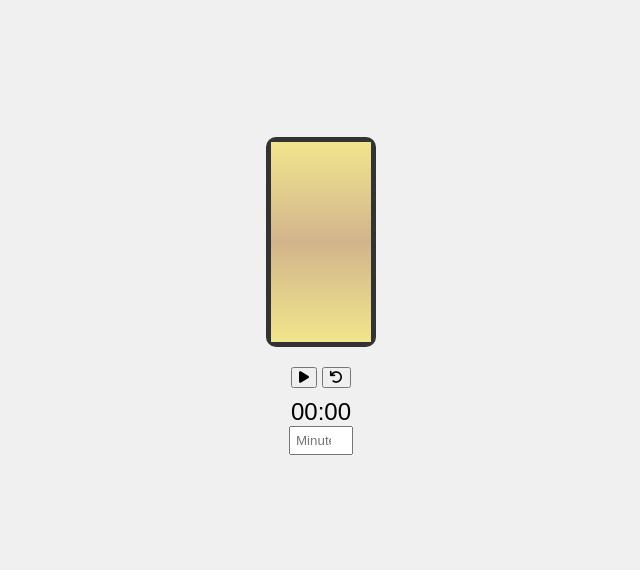
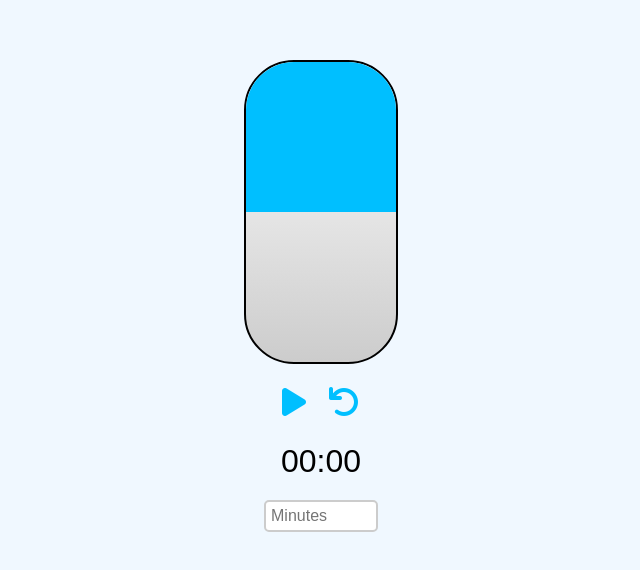
Before and after one commit to emmcygn/emmcygn.github.io, a plain HTML site: page sandglass-timer:/index.html in a window 1280 px wide. Shown: the part 104-674 px from the top of the page, without its empty margins (319-959 px from the left). Drawn offline with nearby package versions, Linux system fonts and the light colour scheme.

Commit message:
Update style.css

```diff
--- a/sandglass-timer:/style.css
+++ b/sandglass-timer:/style.css
@@ -1,11 +1,12 @@
+/* style.css */
 body {
     display: flex;
     justify-content: center;
     align-items: center;
     height: 100vh;
     margin: 0;
+    background: #f0f8ff;
     font-family: Arial, sans-serif;
-    background-color: #f0f0f0;
 }
 
 .container {
@@ -14,41 +15,66 @@ body {
 
 .sandglass {
     position: relative;
-    width: 100px;
-    height: 200px;
-    margin: 0 auto 20px;
-    border: 5px solid #333;
-    border-radius: 10px;
+    width: 150px;
+    height: 300px;
+    background: #ccc;
+    border: 2px solid #000;
+    border-radius: 50px;
+    overflow: hidden;
+    background: linear-gradient(to bottom, #fff, #ccc);
 }
 
-.sand-top, .sand-bottom {
+.sand-top, .sand-bottom, .sand-cover {
     position: absolute;
     width: 100%;
+    background: #00bfff;
+}
+
+.sand-top {
     height: 50%;
-    background: linear-gradient(to bottom, #f0e68c, #d2b48c);
-    transform-origin: center top;
+    top: 0;
+}
+
+.sand-cover {
+    height: 0;
+    top: 50%;
 }
 
 .sand-bottom {
-    top: 50%;
-    background: linear-gradient(to top, #f0e68c, #d2b48c);
+    height: 0%;
+    bottom: 0;
 }
 
+
 .controls {
-    margin-bottom: 10px;
+    display: flex;
+    justify-content: center;
+    gap: 10px;
+    margin-top: 20px;
 }
 
-#minutes {
-    width: 50px;
-    padding: 5px;
+.controls button {
+    background: none;
+    border: none;
+    font-size: 2em;
+    cursor: pointer;
+    color: #00bfff;
 }
 
-#startButton {
-    padding: 5px 10px;
-    cursor: pointer;
+.controls button:focus {
+    outline: none;
 }
 
 #timeDisplay {
-    font-size: 24px;
-    margin-top: 10px;
+    font-size: 2em;
+    margin-top: 20px;
 }
+
+input[type="number"] {
+    margin-top: 20px;
+    font-size: 1em;
+    padding: 5px;
+    border: 2px solid #ccc;
+    border-radius: 5px;
+    width: 100px;
+}
```
